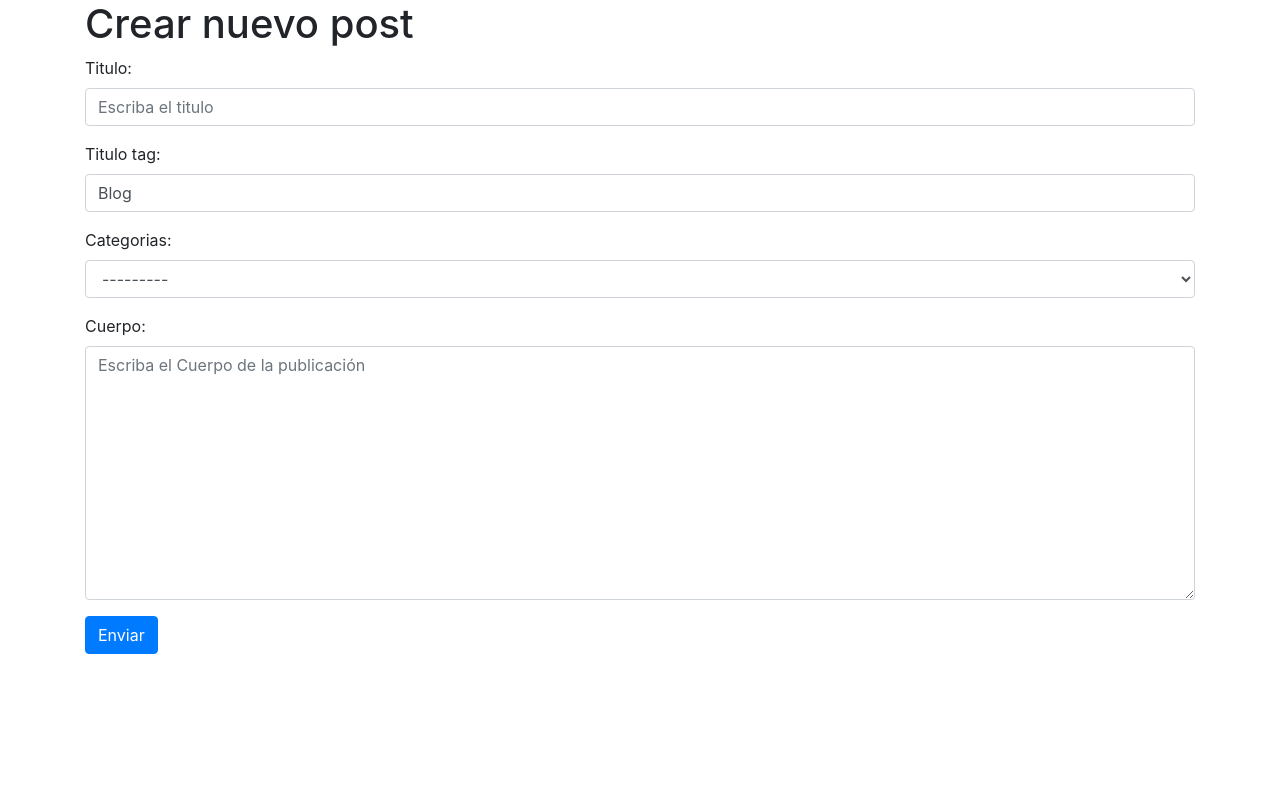
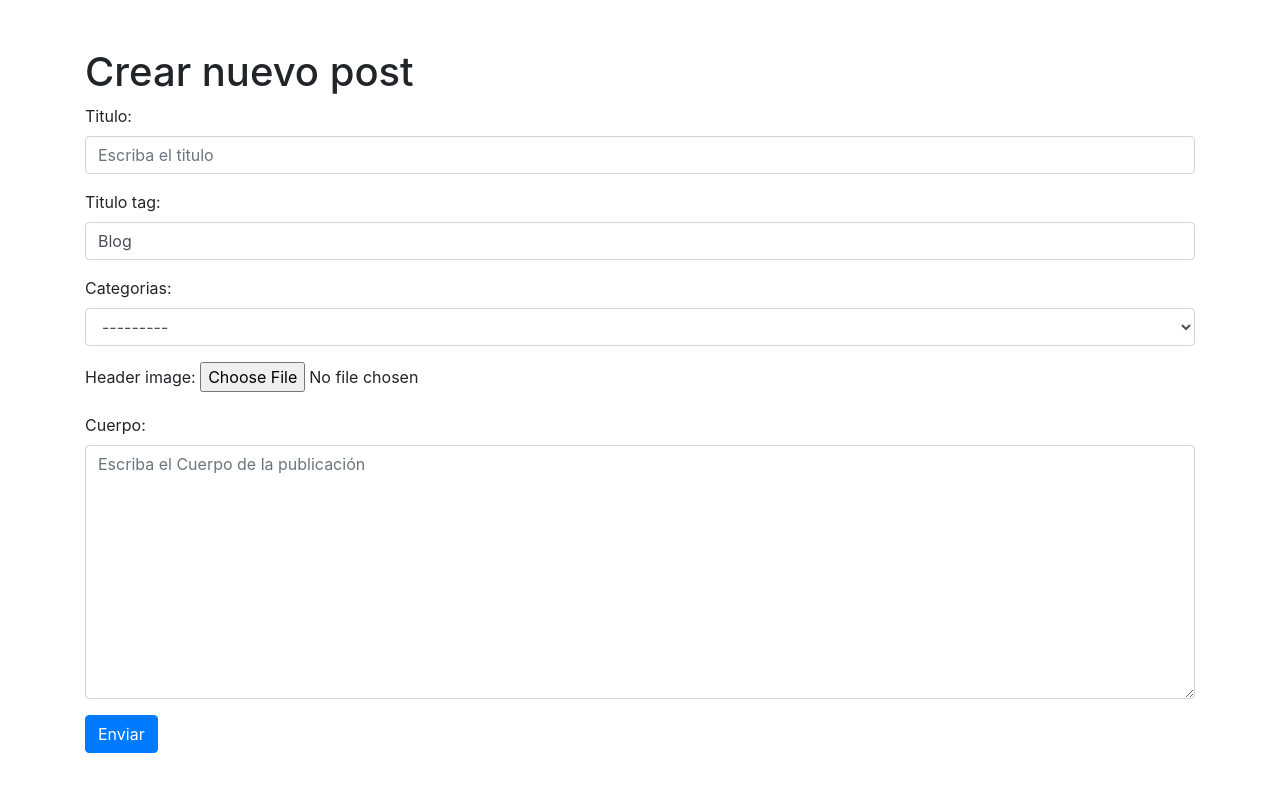
Before and after one commit to SebastianFGarcia/BlogDjango, a Django app: page /create/ in a window 1280 px wide. Shown: the part 56-857 px from the top of the page. Before the commit the page ends 710 px from the top, so only its background shows below. Run offline with Django 3.2, Linux system fonts and the light colour scheme; the visitor is signed in with stand-in values (Sample User, id 1); data that the repository does not hold is empty; some libraries are stand-ins or nearby versions.

Commit message:
Añadiendo imagenes

```diff
--- a/blog/blog/urls.py
+++ b/blog/blog/urls.py
@@ -1,9 +1,11 @@
 from django.contrib import admin
 from django.urls import path, include
+from django.conf import settings
+from django.conf.urls.static import static
 
 urlpatterns = [
 	path('admin/', admin.site.urls),
 	path('', include('myBlog.urls')),
 	path('members/', include('django.contrib.auth.urls')),
 	path('members/', include('members.urls'))
-]
+]+ 	static(settings.MEDIA_URL, document_root= settings.MEDIA_ROOT)
--- a/blog/myBlog/forms.py
+++ b/blog/myBlog/forms.py
@@ -5,7 +5,7 @@ from .models import Post, Categoria
 class PostForm(forms.ModelForm):
     class Meta:
         model = Post
-        fields = ('titulo', 'titulo_tag', 'categorias', 'autor', 'cuerpo')
+        fields = ('titulo', 'titulo_tag', 'categorias', 'autor', 'header_image', 'cuerpo')
         widgets = {
             'titulo': forms.TextInput(attrs={'class': 'form-control', 'placeholder': 'Escriba el titulo'}),
             'titulo_tag': forms.TextInput(attrs={'class': 'form-control'}),
--- a/blog/myBlog/models.py
+++ b/blog/myBlog/models.py
@@ -18,6 +18,7 @@ class Categoria(models.Model):
 class Post(models.Model):
     titulo = models.CharField(max_length=255)
     titulo_tag = models.CharField(max_length=255, default="Blog")
+    header_image = models.ImageField(null=True, blank= True, upload_to= "images/")
     categorias = models.ForeignKey(Categoria, on_delete=models.CASCADE)
     autor = models.ForeignKey(User, on_delete=models.CASCADE)
     cuerpo = RichTextField(blank=True, null=True)
--- a/blog/myBlog/templates/Post/create.html
+++ b/blog/myBlog/templates/Post/create.html
@@ -1,7 +1,7 @@
 {% extends 'layout.html' %} {% block title %} Crear Post {% endblock %} {% block content %} {% if user.is_authenticated %}
 <h1 class="h1">Crear nuevo post</h1>
 <div class="form-group">
-    <form action="" method="post">
+    <form action="" method="post" enctype="multipart/form-data">
         {% csrf_token %} {{form.media}}{{form.as_p}}
         <button class="btn btn-primary" type="submit">Enviar</button>
     </form>
--- a/blog/myBlog/templates/Post/show.html
+++ b/blog/myBlog/templates/Post/show.html
@@ -8,7 +8,8 @@
     {% endif %}
 </small>
 <hr>
-<br>
+<br> {% if post.header_image %}
+<img src="{{ post.header_image.url }}" alt="" width="400"> {% endif %}
 <p class="text-justify">{{ post.cuerpo | safe}}</p><br><br>
 <a class="btn btn-secondary" href="{% url 'home' %}">Volver</a>
 
--- a/blog/myBlog/templates/layout.html
+++ b/blog/myBlog/templates/layout.html
@@ -14,7 +14,7 @@
 
 <body>
     {% include 'nav_bar.html' %}
-    <div class="container">
+    <div class="my-5  container">
         {% block content%} {% endblock%}
     </div>
 
```
Also changed, not shown: blog/blog/settings.py (+7 -0 lines), blog/media/images/20160326_145855.jpg (added), blog/myBlog/migrations/0004_post_header_image.py (added).
